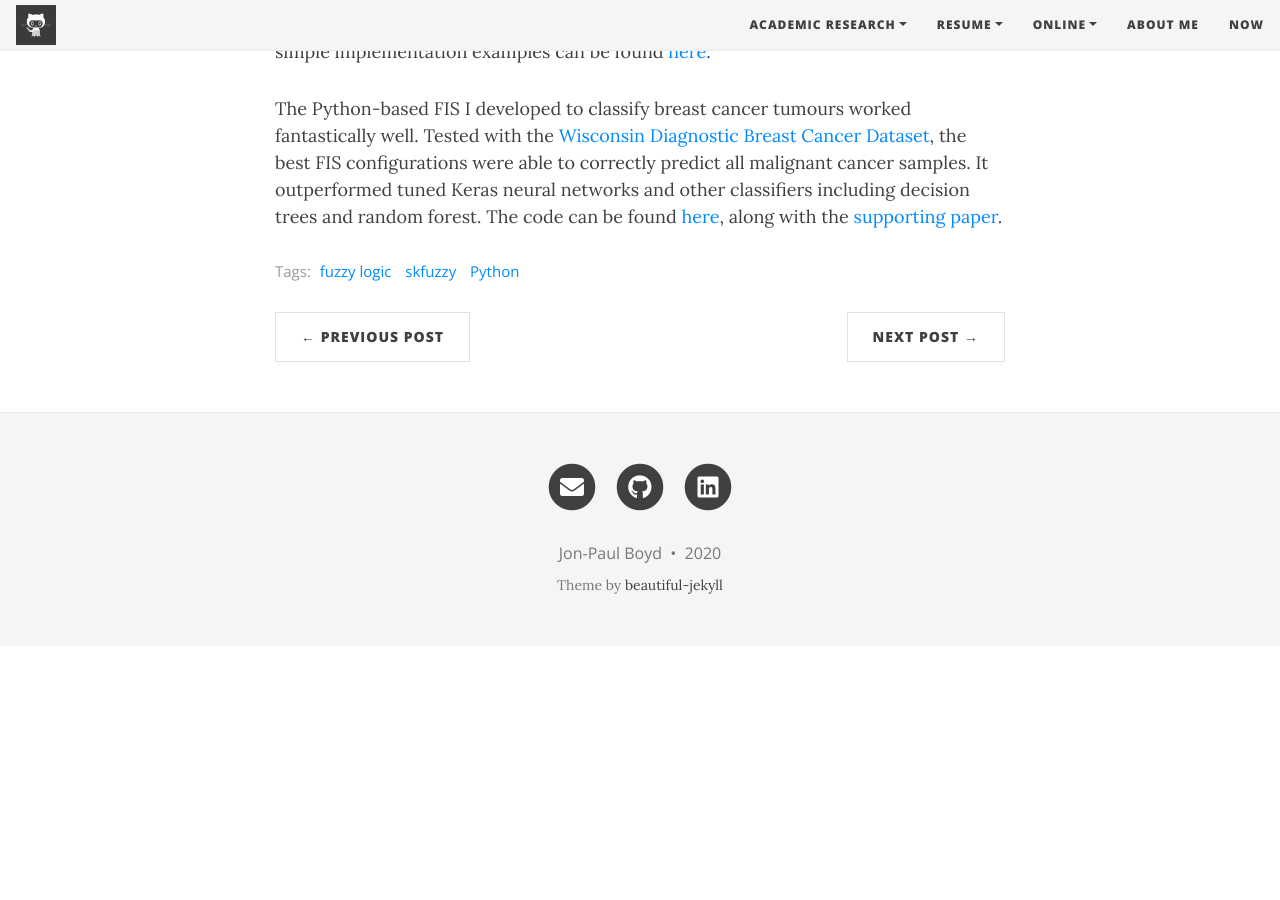
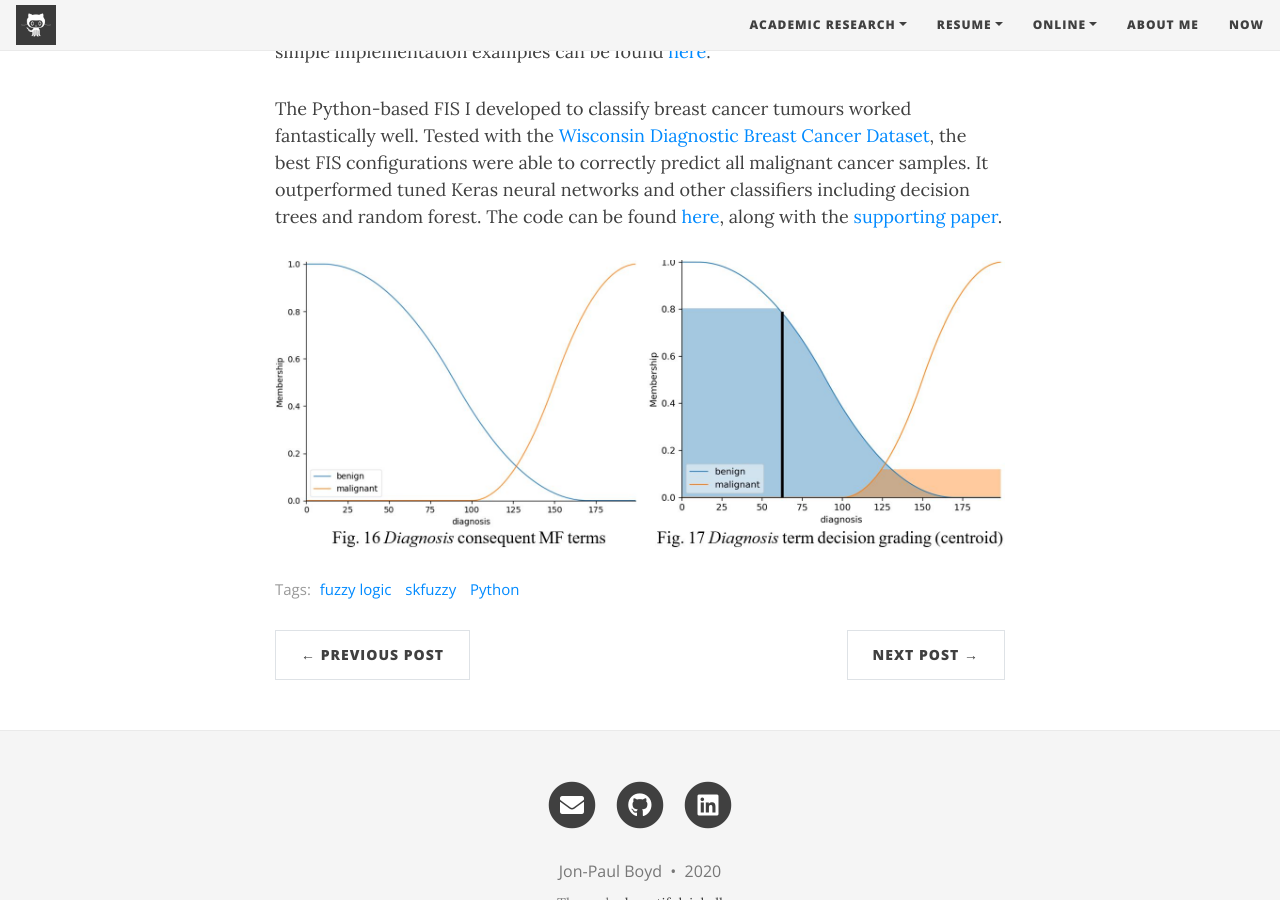
Before and after one commit to corticalstack/corticalstack.github.io, a Jekyll site: the page built from _posts/2019-12-10-skfuzzy-python-package.md, in a window 1280 px wide and 900 px high, scrolled down 1082 px. Built offline with Jekyll 4.4.1, drawn with Linux system fonts in a browser that asks for light colours; nearby versions of some CDN libraries; before the commit the page ends 1728 px from its top, so only the background shows below that.

Commit message:
Initial wip

```diff
--- a/_posts/2019-12-10-skfuzzy-python-package.md
+++ b/_posts/2019-12-10-skfuzzy-python-package.md
@@ -34,3 +34,5 @@ be found [here][fisgit], along with the [supporting paper][fispaper].
 [Skfuzzyeg]: https://pythonhosted.org/scikit-fuzzy/auto_examples/index.html
 [matlabfltb]: https://www.mathworks.com/products/fuzzy-logic.html
 [wisconsin]: https://archive.ics.uci.edu/ml/datasets/Breast+Cancer+Wisconsin+(Diagnostic)
+
+![flbc1](/assets/img/fl_breast_cancer1.jpg)
```
Also changed, not shown: assets/img/fl_breast_cancer1.jpg (added).
